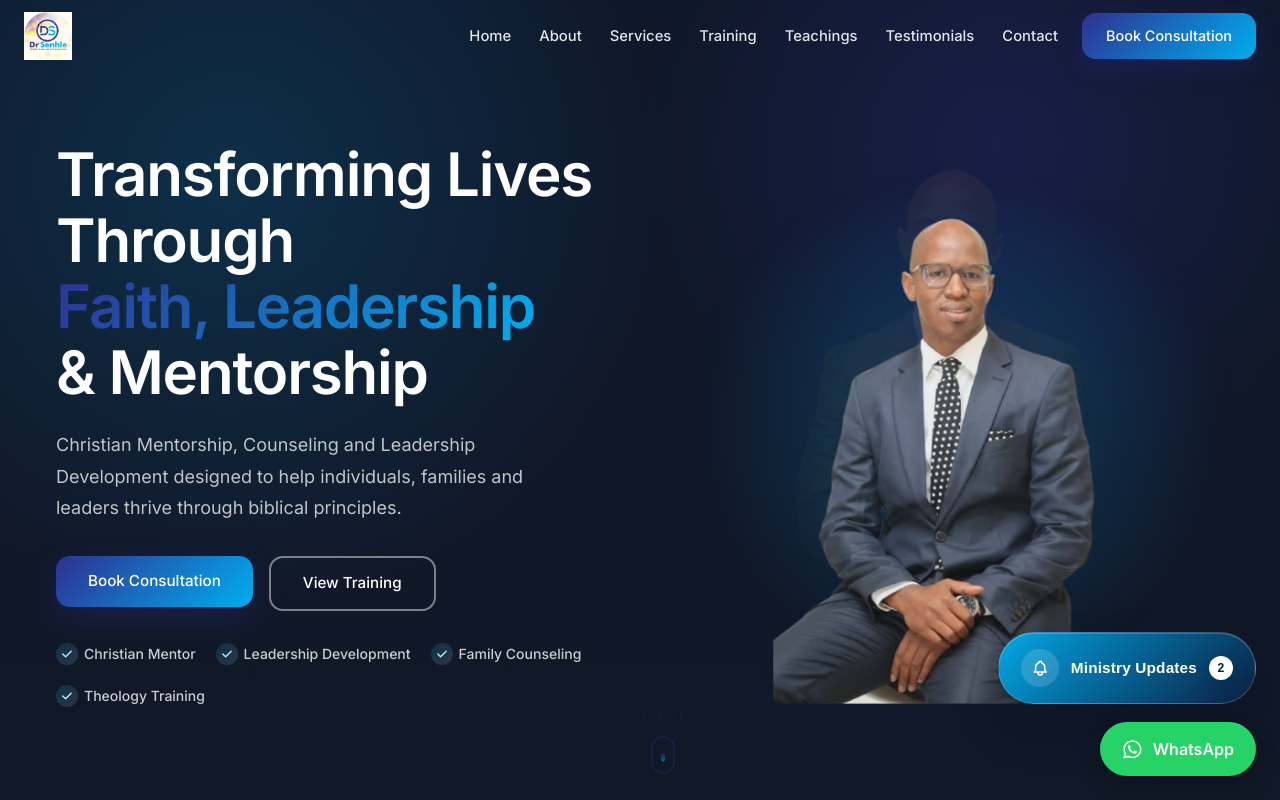
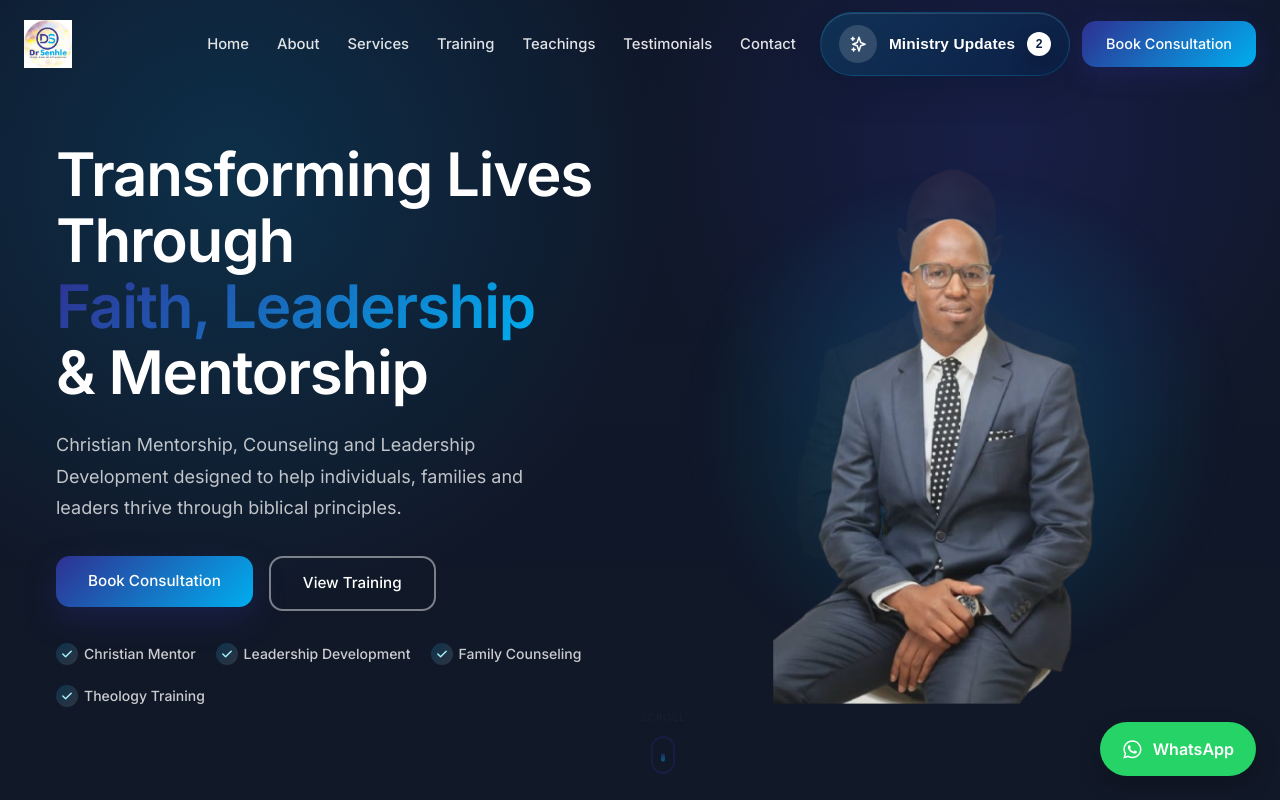
Before and after one commit to 040428/dr-senhle-website, a React (Vite) app: page / in a window 1280 px wide. Shown: the top 800 px of the page. Built offline with nearby package versions, Linux system fonts and the light colour scheme.

Commit message:
feat: Develop Ministry Updates Feature
Co-authored-by: traeagent <traeagent@users.noreply.github.com>

```diff
--- a/src/App.jsx
+++ b/src/App.jsx
@@ -9,7 +9,6 @@ import TeachingsSection from "./sections/TeachingsSection";
 import TestimonialsSection from "./sections/TestimonialsSection";
 import ContactSection from "./sections/ContactSection";
 import Footer from "./components/Footer/Footer";
-import MinistryUpdates from "./components/MinistryUpdates/MinistryUpdates";
 import WhatsappButton from "./components/WhatsappButton/WhatsappButton";
 function App() {
   return (
@@ -23,7 +22,6 @@ function App() {
       <TestimonialsSection />
       <ContactSection />
       <Footer />
-      <MinistryUpdates />
       <WhatsappButton />
     </Box>
   );
--- a/src/components/MinistryUpdates/MinistryUpdates.css
+++ b/src/components/MinistryUpdates/MinistryUpdates.css
@@ -1,37 +1,47 @@
-.ministry-updates-fab {
-  position: fixed;
-  right: 24px;
-  bottom: 96px;
-  z-index: 998;
+.ministry-updates-trigger {
   display: inline-flex;
   align-items: center;
   gap: 12px;
-  padding: 16px 22px;
-  border: 1px solid rgba(255, 255, 255, 0.18);
   border-radius: 999px;
-  background:
-    linear-gradient(135deg, rgba(0, 174, 239, 0.94) 0%, rgba(12, 31, 68, 0.96) 100%);
   color: #ffffff;
   cursor: pointer;
-  box-shadow:
-    0 24px 44px rgba(2, 16, 38, 0.28),
-    inset 0 1px 0 rgba(255, 255, 255, 0.18);
-  backdrop-filter: blur(18px);
   transition:
     transform 0.25s ease,
     box-shadow 0.25s ease,
     filter 0.25s ease;
 }
 
-.ministry-updates-fab:hover {
+.ministry-updates-trigger--navbar {
+  position: relative;
+  z-index: 1;
+  margin-left: 24px;
+  padding: 12px 18px;
+  border: 1px solid rgba(0, 174, 239, 0.22);
+  background: linear-gradient(135deg, rgba(0, 174, 239, 0.16) 0%, rgba(12, 31, 68, 0.9) 100%);
+  box-shadow:
+    0 16px 34px rgba(2, 16, 38, 0.18),
+    inset 0 1px 0 rgba(255, 255, 255, 0.14);
+  backdrop-filter: blur(18px);
+}
+
+.ministry-updates-trigger--drawer {
+  width: 100%;
+  justify-content: center;
+  padding: 14px 18px;
+  border: none;
+  background: linear-gradient(135deg, #00aeef 0%, #0c1f44 100%);
+  box-shadow: 0 18px 36px rgba(12, 31, 68, 0.18);
+}
+
+.ministry-updates-trigger:hover {
   transform: translateY(-3px);
   box-shadow:
-    0 28px 52px rgba(2, 16, 38, 0.34),
+    0 22px 40px rgba(2, 16, 38, 0.24),
     inset 0 1px 0 rgba(255, 255, 255, 0.22);
   filter: saturate(1.08);
 }
 
-.ministry-updates-fab__icon {
+.ministry-updates-trigger__icon {
   display: inline-flex;
   align-items: center;
   justify-content: center;
@@ -43,13 +53,13 @@
   flex-shrink: 0;
 }
 
-.ministry-updates-fab__text {
+.ministry-updates-trigger__text {
   font-size: 0.96rem;
   font-weight: 700;
   letter-spacing: 0.01em;
 }
 
-.ministry-updates-fab__badge {
+.ministry-updates-trigger__badge {
   min-width: 24px;
   height: 24px;
   padding: 0 7px;
@@ -305,15 +315,8 @@
 }
 
 @media (max-width: 900px) {
-  .ministry-updates-fab {
-    right: 16px;
-    bottom: 82px;
-    padding: 14px 18px;
-  }
-
-  .ministry-updates-fab__icon {
-    width: 34px;
-    height: 34px;
+  .ministry-updates-trigger--navbar {
+    display: none;
   }
 
   .ministry-updates-modal {
@@ -357,11 +360,7 @@
 }
 
 @media (max-width: 640px) {
-  .ministry-updates-fab {
-    max-width: calc(100vw - 32px);
-  }
-
-  .ministry-updates-fab__text {
+  .ministry-updates-trigger__text {
     font-size: 0.9rem;
   }
 
--- a/src/components/MinistryUpdates/MinistryUpdates.jsx
+++ b/src/components/MinistryUpdates/MinistryUpdates.jsx
@@ -3,8 +3,8 @@ import { AnimatePresence, motion } from "framer-motion";
 import {
   HiArrowLeft,
   HiArrowRight,
-  HiOutlineBell,
   HiOutlineClock,
+  HiOutlineSparkles,
   HiX,
 } from "react-icons/hi";
 import "./MinistryUpdates.css";
@@ -69,7 +69,7 @@ const slideVariants = {
   }),
 };
 
-function MinistryUpdates() {
+function MinistryUpdates({ variant = "navbar", onOpen }) {
   const [isOpen, setIsOpen] = useState(false);
   const [currentIndex, setCurrentIndex] = useState(0);
   const [direction, setDirection] = useState(1);
@@ -96,6 +96,10 @@ function MinistryUpdates() {
   }, [updatesCount]);
 
   const openViewer = () => {
+    if (onOpen) {
+      onOpen();
+    }
+
     setCurrentIndex(0);
     setDirection(1);
     setProgress(0);
@@ -169,16 +173,16 @@ function MinistryUpdates() {
     <>
       <button
         type="button"
-        className="ministry-updates-fab"
+        className={`ministry-updates-trigger ministry-updates-trigger--${variant}`}
         aria-label="Open ministry updates"
         onClick={openViewer}
       >
-        <span className="ministry-updates-fab__icon">
-          <HiOutlineBell aria-hidden="true" />
+        <span className="ministry-updates-trigger__icon">
+          <HiOutlineSparkles aria-hidden="true" />
         </span>
-        <span className="ministry-updates-fab__text">Ministry Updates</span>
+        <span className="ministry-updates-trigger__text">Ministry Updates</span>
         {newUpdatesCount > 0 && (
-          <span className="ministry-updates-fab__badge" aria-label={`${newUpdatesCount} new updates`}>
+          <span className="ministry-updates-trigger__badge" aria-label={`${newUpdatesCount} new updates`}>
             {newUpdatesCount}
           </span>
         )}
--- a/src/components/Navbar/Navbar.jsx
+++ b/src/components/Navbar/Navbar.jsx
@@ -16,6 +16,7 @@ import {
 } from '@mui/material';
 import { HiMenuAlt3, HiX } from 'react-icons/hi';
 import { motion } from 'framer-motion';
+import MinistryUpdates from '../MinistryUpdates/MinistryUpdates';
 
 const navItems = [
   { label: 'Home', href: '#home' },
@@ -123,13 +124,15 @@ function Navbar() {
 
             {navLinks}
 
+            <MinistryUpdates variant="navbar" />
+
             <Button
               variant="contained"
               color="primary"
               href="#contact"
               sx={{
                 display: 'inline-flex',
-                ml: { md: 3 },
+                ml: { md: 1.5 },
                 mr: { xs: 1, md: 0 },
                 px: { xs: 2, sm: 2.5, md: 3 },
                 py: { xs: 1, md: 1.25 },
@@ -191,6 +194,12 @@ function Navbar() {
             </ListItem>
           ))}
           <ListItem sx={{ px: 2, pt: 2 }}>
+            <MinistryUpdates
+              variant="drawer"
+              onOpen={() => setDrawerOpen(false)}
+            />
+          </ListItem>
+          <ListItem sx={{ px: 2, pt: 1.5 }}>
             <Button
               variant="contained"
               color="primary"
```
